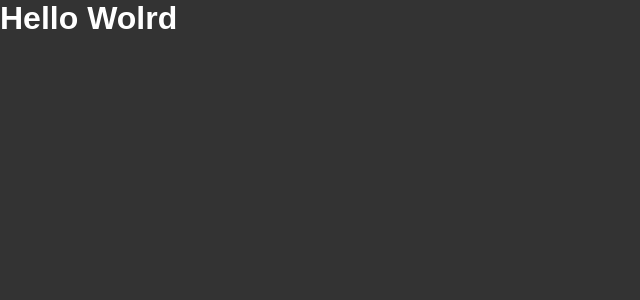
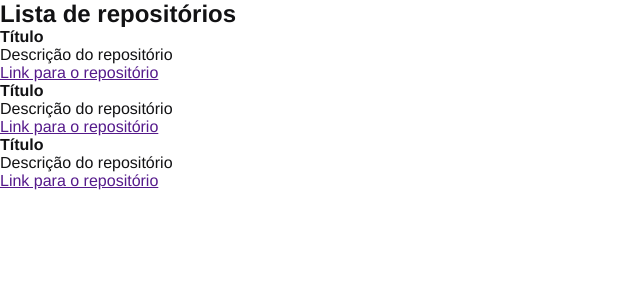
Before and after one commit to XandRules/RocketSeat-Ignite-reactjs, a React app: page / in a window 1280 px wide. Shown: the top 300 px of the page, without its empty margins (0-640 px from the left). Built offline with nearby package versions, Linux system fonts and the light colour scheme.

Commit message:
(chore) criado component repository-list

```diff
--- a/src/App.jsx
+++ b/src/App.jsx
@@ -1,6 +1,7 @@
 
+import { RepositoryList } from './components/RepositoryList';
 import './styles/global.scss';
 
 export function App() {
-  return <h1>Hello Wolrd</h1>;
+  return <RepositoryList />
 }
--- /dev/null
+++ b/src/components/RepositoryList.jsx
@@ -0,0 +1,27 @@
+
+export function RepositoryList(){
+    return (
+        <section className="repository-list">
+            <h1>Lista de repositórios</h1>
+
+            <ul>
+                <li>
+                    <strong>Título</strong>
+                    <p>Descrição do repositório</p>
+                    <a href="">Link para o repositório</a>
+                </li>
+                <li>
+                    <strong>Título</strong>
+                    <p>Descrição do repositório</p>
+                    <a href="">Link para o repositório</a>
+                </li>
+                <li>
+                    <strong>Título</strong>
+                    <p>Descrição do repositório</p>
+                    <a href="">Link para o repositório</a>
+                </li>
+            </ul>
+
+        </section>
+    );
+}
--- a/src/styles/global.scss
+++ b/src/styles/global.scss
@@ -5,7 +5,6 @@
 }
 
 body {
-    font-family: Arial, Helvetica, sans-serif;
-    background: #333;
-    color: #FFF;
+    font: 16px "Helvetica Neue", Arial, sans-serif;
+    color: #121214;
 }
```
